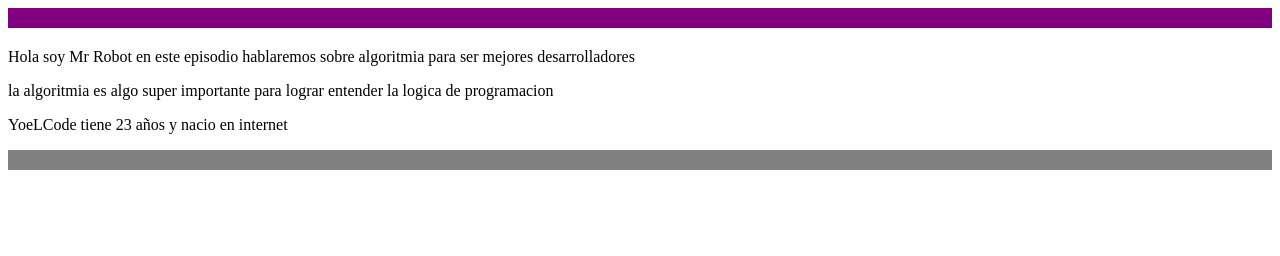
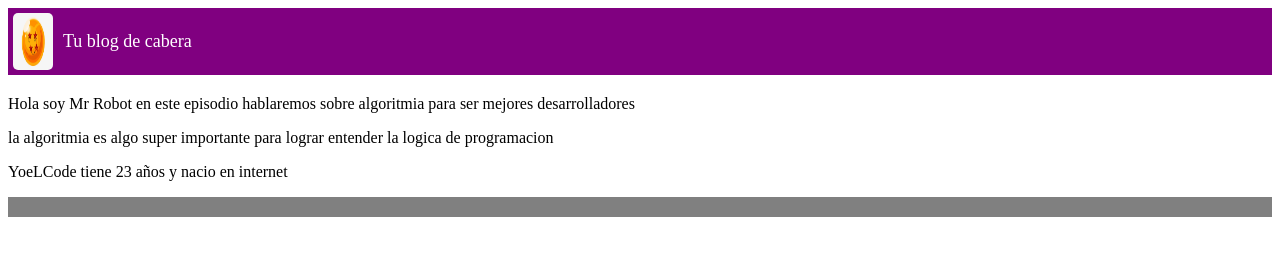
Before and after one commit to yoelbarrios/hyperblog, a plain HTML site: page index.html in a window 1280 px wide. Drawn offline with Linux system fonts and the light colour scheme.

Commit message:
logo nuevo

```diff
--- a/estilos.css
+++ b/estilos.css
@@ -1,6 +1,7 @@
 .header{
     background: purple;
-    height: 20px;
+    display: flex;
+    padding: 5px;
 }
 .contenido{
     margin-top: 20px;
@@ -9,3 +10,12 @@
     background: gray;
     height: 20px;
 }
+.titulo{
+    margin-left: 10px;
+    color: white;
+    font-size: large;
+}
+.logo{
+    width: 40px;
+    border-radius: 5px;
+}
--- a/index.html
+++ b/index.html
@@ -9,7 +9,8 @@
 </head>
 <body>
     <header class="header">
-
+        <img class="logo" src="imagenes/dragon.png" alt="">
+        <p class="titulo">Tu blog de cabera</p>
     </header>
     <main class="contenido">
         <p>Hola soy Mr Robot en este episodio hablaremos sobre algoritmia para ser mejores desarrolladores</p>
```
